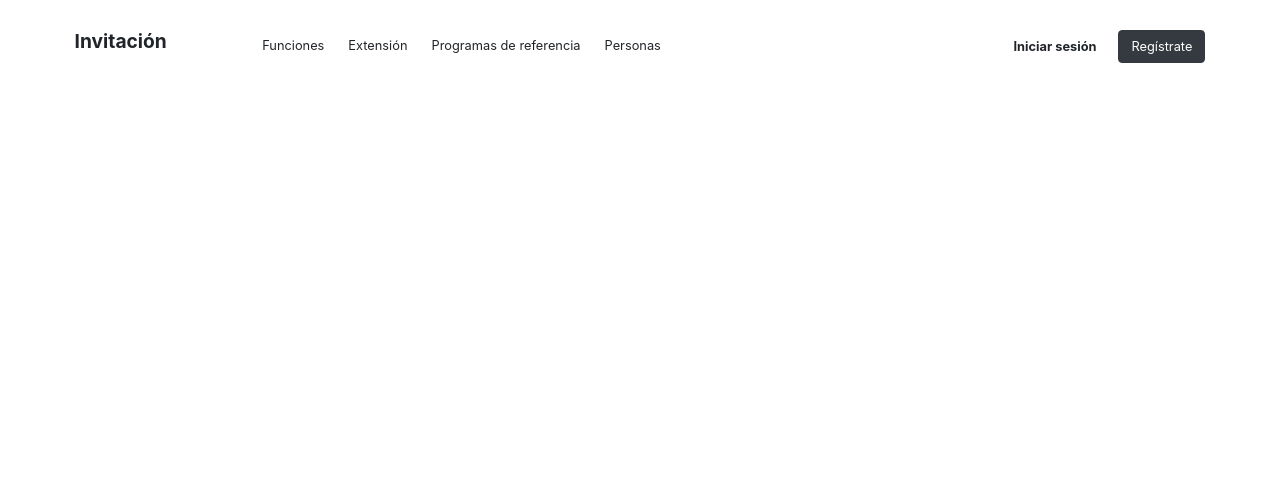
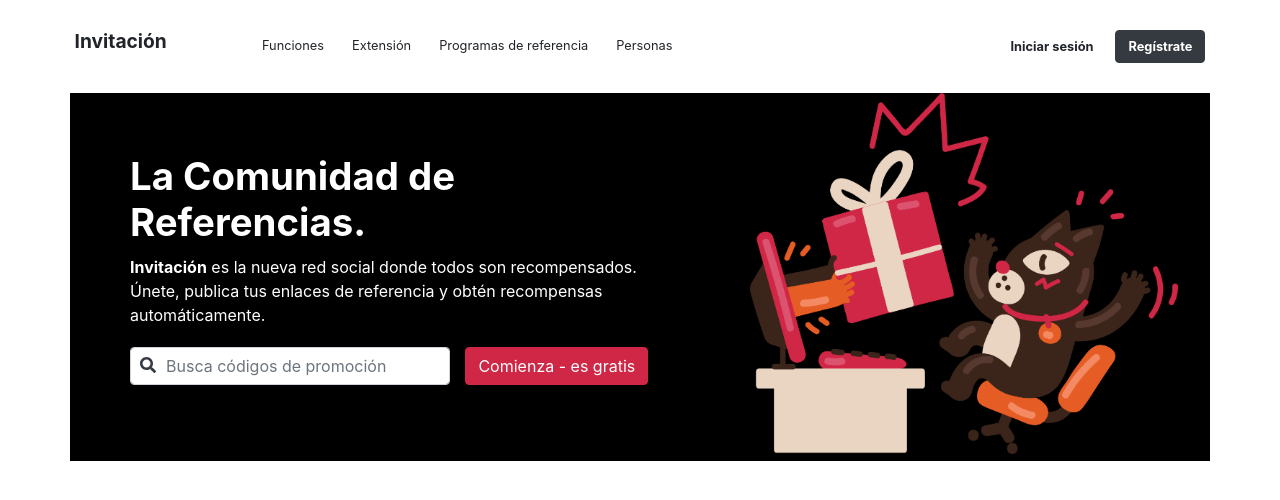
Before and after one commit to fonsovariz/invitacion, a React (Create React App) app: page / in a window 1280 px wide. Shown: the top 500 px of the page. Built offline with nearby package versions, Linux system fonts and the light colour scheme.

Commit message:
Crear y estilizar la cabecera

```diff
--- a/src/App.tsx
+++ b/src/App.tsx
@@ -1,11 +1,13 @@
 import React from "react";
 import "bootstrap/dist/css/bootstrap.min.css";
 import BarraNav from "./components/BarraNav";
+import Cabecera from "./components/Cabecera";
 
 function App() {
   return (
     <>
       <BarraNav></BarraNav>
+      <Cabecera></Cabecera>
     </>
   );
 }
--- a/src/components/BarraNav.tsx
+++ b/src/components/BarraNav.tsx
@@ -2,30 +2,45 @@ import React from "react";
 import { Container, Row, Col, Button } from "react-bootstrap";
 import styled from "styled-components";
 
-//====////==== COMPONENTE ====\\\\====\\
+//====////====>>>>> COMPONENTE <<<<<====\\\\====\\
 const BarraNav = () => {
   return (
     <Contenedor fluid>
       <Row>
+        {/*==========> Logotipo <==========*/}
         <Columna md="auto">
           <H1>Invitación</H1>
         </Columna>
+
+        {/*==========> Botones de navegación <==========*/}
         <Columna>
-          <BotonFunciones variant="light">Funciones</BotonFunciones>
-          <BotonClaro variant="light">Extensión</BotonClaro>
-          <BotonClaro variant="light">Programas de referencia</BotonClaro>
-          <BotonClaro variant="light">Personas</BotonClaro>
+          <BotonFunciones variant="light" className="mr-1">
+            Funciones
+          </BotonFunciones>
+          <BotonClaro variant="light" className="mr-1">
+            Extensión
+          </BotonClaro>
+          <BotonClaro variant="light" className="mr-1">
+            Programas de referencia
+          </BotonClaro>
+          <BotonClaro variant="light" className="mr-1">
+            Personas
+          </BotonClaro>
         </Columna>
+
+        {/*==========> Botones de cuenta <==========*/}
         <Columna md="auto">
           <BotonInicio variant="light">Iniciar sesión</BotonInicio>
-          <Boton variant="dark">Regístrate</Boton>
+          <Boton variant="dark" style={{ "font-weight": "bold" }}>
+            Regístrate
+          </Boton>
         </Columna>
       </Row>
     </Contenedor>
   );
 };
 
-//====////==== ESTILOS ====\\\\====\\
+//====////====>>>>> ESTILOS <<<<<====\\\\====\\
 const Contenedor = styled(Container)`
   margin-top: 30px;
   padding: 0 7% 0 7%;
--- /dev/null
+++ b/src/components/Cabecera.tsx
@@ -0,0 +1,113 @@
+import React, { useState } from "react";
+import styled from "styled-components";
+import { FontAwesomeIcon } from "@fortawesome/react-fontawesome";
+import { faSearch } from "@fortawesome/free-solid-svg-icons";
+import { Container, Row, Col, Form, Button } from "react-bootstrap";
+
+import gato from "../images/hero-image.png";
+import airbnb from "../images/company-1.png";
+import uber from "../images/company-2.png";
+import coinbase from "../images/company-3.png";
+import robinhood from "../images/company-4.png";
+
+//====////====>>>>> COMPONENTE <<<<<====\\\\====\\
+const Cabecera = () => {
+  return (
+    <Contenedor>
+      <Row>
+        {/*==========> Lado Izquierdo <==========*/}
+        <ColumnaIzquierda>
+          <H2>La Comunidad de Referencias.</H2>
+          <P>
+            <span className="font-weight-bold">Invitación</span> es la nueva red
+            social donde todos son recompensados. Únete, publica tus enlaces de
+            referencia y obtén recompensas automáticamente.
+          </P>
+
+          {/*-----> Busqueda <-----*/}
+          <Form>
+            <Row>
+              {/*** Campo de busqueda ***/}
+              <Col className="pr-0">
+                <Form.Group controlId="busqueda">
+                  <FAIcon icon={faSearch} className="text-dark" />
+                  <FControl
+                    type="text"
+                    placeholder="Busca códigos de promoción"
+                  />
+                </Form.Group>
+              </Col>
+              {/*** Botón ***/}
+              <Col xs={5}>
+                <Boton variant="danger" type="button" onClick={() => null}>
+                  Comienza - es gratis
+                </Boton>
+              </Col>
+            </Row>
+          </Form>
+        </ColumnaIzquierda>
+
+        {/*==========> Lado Derecho <==========*/}
+        <Col xs={5}>
+          <Img
+            src={gato}
+            alt="Un dibujo de un gato negro sentado en un escritorio frente a una computadora siendo sorprendido por manos que salen de la pantalla para ofrecerle un regalo envuelto."
+          />
+        </Col>
+      </Row>
+    </Contenedor>
+  );
+};
+
+//====////====>>>>> ESTILOS <<<<<====\\\\====\\
+const Contenedor = styled(Container)`
+  background-color: black;
+  color: white;
+  margin-top: 30px;
+`;
+
+const ColumnaIzquierda = styled(Col)`
+  padding: 60px;
+`;
+
+const Boton = styled(Button)`
+  background-color: #cf2745;
+  border-color: #cf2745;
+
+  &:hover {
+    background-color: #f04867;
+    border-color: #f04867;
+  }
+
+  &:focus {
+    background-color: #cf2745;
+    border-color: #cf2745;
+  }
+`;
+
+const FAIcon = styled(FontAwesomeIcon)`
+  position: absolute;
+  margin-top: 10px;
+  margin-left: 10px;
+`;
+
+const FControl = styled(Form.Control)`
+  padding-left: 35px;
+`;
+
+const H2 = styled.h2`
+  font-size: 2.4rem;
+  font-weight: bold;
+`;
+
+const P = styled.p`
+  margin-top: 10px;
+  margin-bottom: 20px;
+`;
+
+const Img = styled.img`
+  position: absolute;
+  width: 90%;
+`;
+
+export default Cabecera;
```
